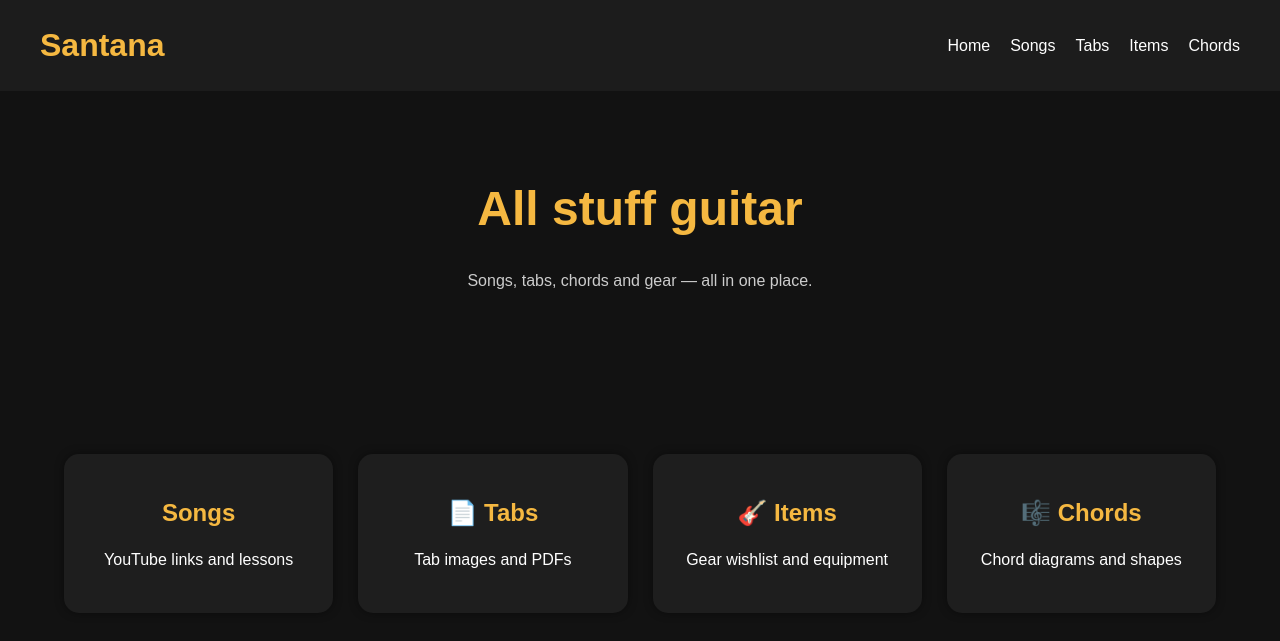
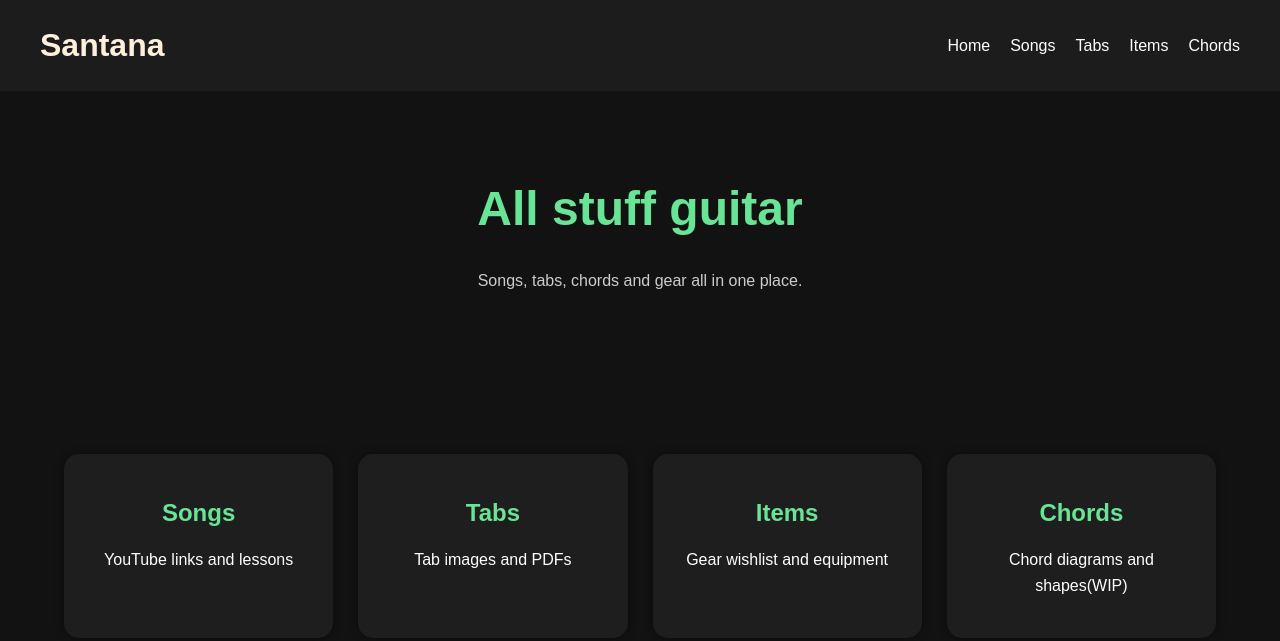
Before and after one commit to Lucasloa/Santana, a plain HTML site: page index.html in a window 1280 px wide. Drawn offline with Linux system fonts and the light colour scheme.

Commit message:
Color change, Tab photo changed, text changed for every page.

```diff
--- a/data/tabs.json
+++ b/data/tabs.json
@@ -16,7 +16,7 @@
     {
         "title": "Metro 2033",
         "images": [
-            "images/tabs/Metro2033.webp"
+            "images/tabs/Metro2033.png"
         ]
     },
 
--- a/index.html
+++ b/index.html
@@ -34,7 +34,7 @@
         <h2>All stuff guitar</h2>
 
         <p>
-            Songs, tabs, chords and gear — all in one place.
+            Songs, tabs, chords and gear all in one place.
         </p>
 
     </section>
@@ -50,18 +50,18 @@
             </a>
 
             <a href="tabs.html" class="home-card">
-                <h2>📄 Tabs</h2>
+                <h2>Tabs</h2>
                 <p>Tab images and PDFs</p>
             </a>
 
             <a href="items.html" class="home-card">
-                <h2>🎸 Items</h2>
+                <h2>Items</h2>
                 <p>Gear wishlist and equipment</p>
             </a>
 
             <a href="chords.html" class="home-card">
-                <h2>🎼 Chords</h2>
-                <p>Chord diagrams and shapes</p>
+                <h2>Chords</h2>
+                <p>Chord diagrams and shapes(WIP)</p>
             </a>
 
         </div>
--- a/style.css
+++ b/style.css
@@ -30,7 +30,7 @@ body {
 }
 
 .logo {
-    color: #f5b841;
+    color: #fdefda;
 }
 
 .nav-links {
@@ -46,7 +46,7 @@ body {
 }
 
 .nav-links a:hover {
-    color: #f5b841;
+    color: #67e496;
 }
 
 /* HERO */
@@ -78,7 +78,7 @@ section {
 
 section h2 {
     margin-bottom: 25px;
-    color: #f5b841;
+    color: #67e496;
 }
 
 /* CARD GRID */
@@ -130,7 +130,7 @@ section h2 {
 
     padding: 10px 16px;
 
-    background-color: #f5b841;
+    background-color: #67e496;
 
     color: black;
 
@@ -187,7 +187,7 @@ section h2 {
 
 .home-card h2 {
     margin-bottom: 15px;
-    color: #f5b841;
+    color: #67e496;
 }
 
 /* YouTube embed container */
@@ -266,7 +266,7 @@ section h2 {
 }
 
 .lightbox-close:hover {
-    color: #f5b841;
+    color: #67e496;
 }
 
 /* hidden helper */
```
Also changed, not shown: chords.html (+1 -1 lines), songs.html (+1 -1 lines), tabs.html (+1 -1 lines), images/BannerCity.png (added), images/tabs/Metro2033.png (added), images/tabs/Metro2033.webp (deleted).
